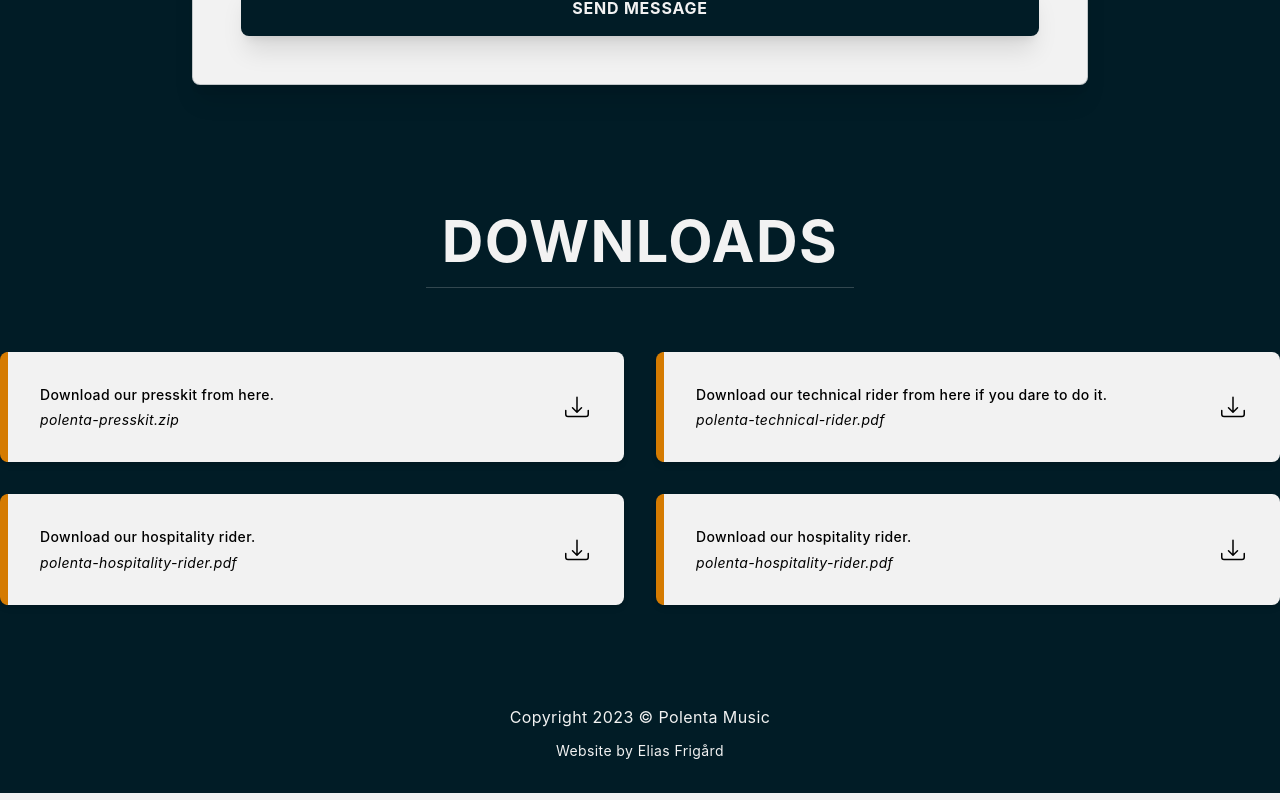
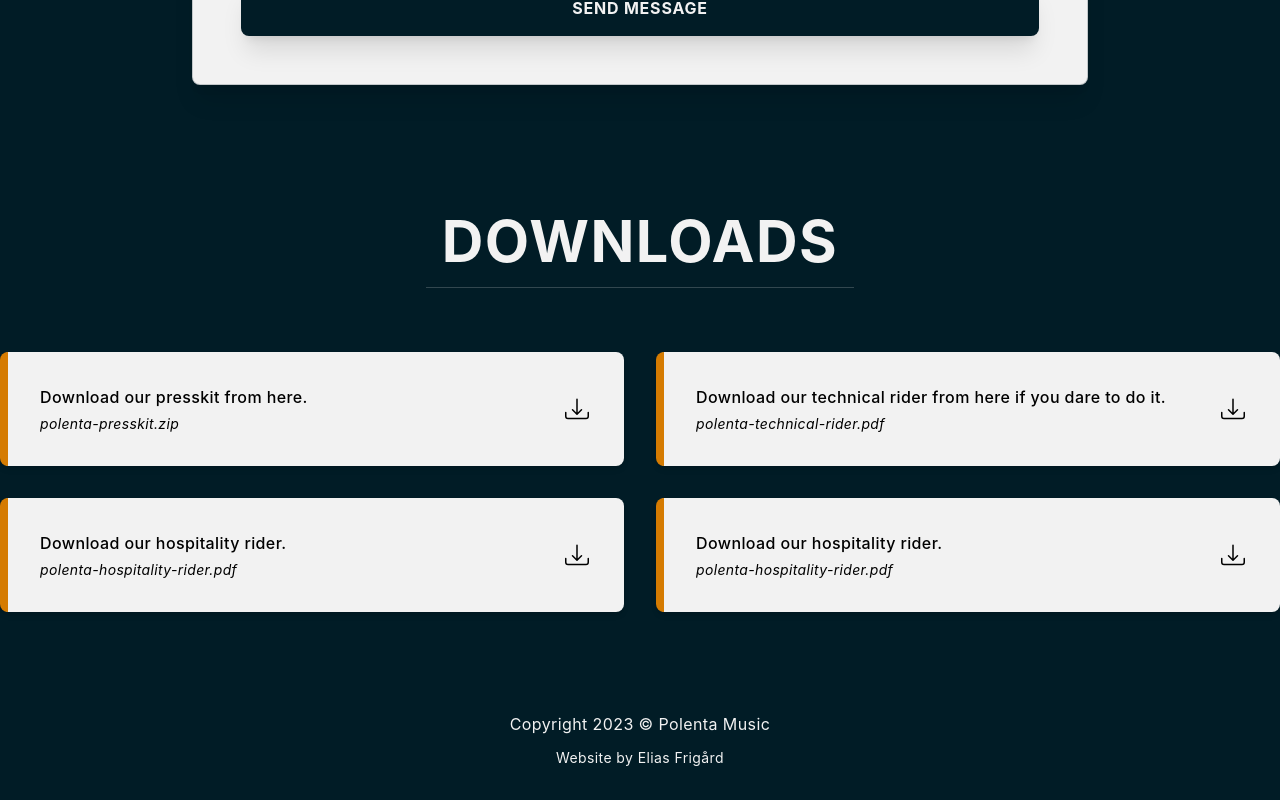
Before and after one commit to eliasfrigard/polenta, a Next.js app: page /contact in a window 1280 px wide. Shown: the part 3314-4114 px from the top of the page. Built offline with nearby package versions, Linux system fonts and the light colour scheme.

Commit message:
some stuff

```diff
--- a/components/DownloadItem.js
+++ b/components/DownloadItem.js
@@ -5,9 +5,9 @@ export default function DownloadItem({ title, filename, link = '' }) {
   const [hovering, setHovering] = useState(false)
 
   return (
-    <div className='flex items-center justify-between gap-8 p-6 md:p-8 min-h-[90px] cursor-pointer w-full border-l-8 border-accent-500 hover:border-primary-500 rounded-lg bg-primary-500 shadow-md hover:bg-accent-500 hover:text-primary-500 duration-150'>
+    <div className='flex items-center justify-between gap-8 p-6 md:p-8 min-h-[90px] cursor-pointer w-full border-l-8 border-accent-500  rounded-lg bg-primary-500 shadow-md hover:bg-accent-500 hover:text-primary-500 duration-150'>
       <div className='flex flex-col justify-between gap-1'>
-        <p className='text text-sm font-medium tracking-wide leading-relaxed'>{title}</p>
+        <p className='text text-base md:text-normal font-medium tracking-wide leading-relaxed'>{title}</p>
         <p className='text hidden md:block text-sm italic tracking-wide'>{filename}</p>
       </div>
 
--- a/pages/index.js
+++ b/pages/index.js
@@ -59,7 +59,7 @@ export default function Home() {
           <div className='w-full centerContent flex-col'>
             <div className='centerContent text-center flex-col mb-8 gap-4'>
               <p className='text-2xl md:text-4xl text-center tracking-wide font-medium uppercase border-b border-secondary-500 border-opacity-20 pb-4 px-4'>
-                Konstan Parempi Valssi
+                Ykköspolska
               </p>
               <p className='italic opacity-70 tracking-wide font-medium'>
                 Polenta Music - 2022 Festival Awards in Cambridge
```
